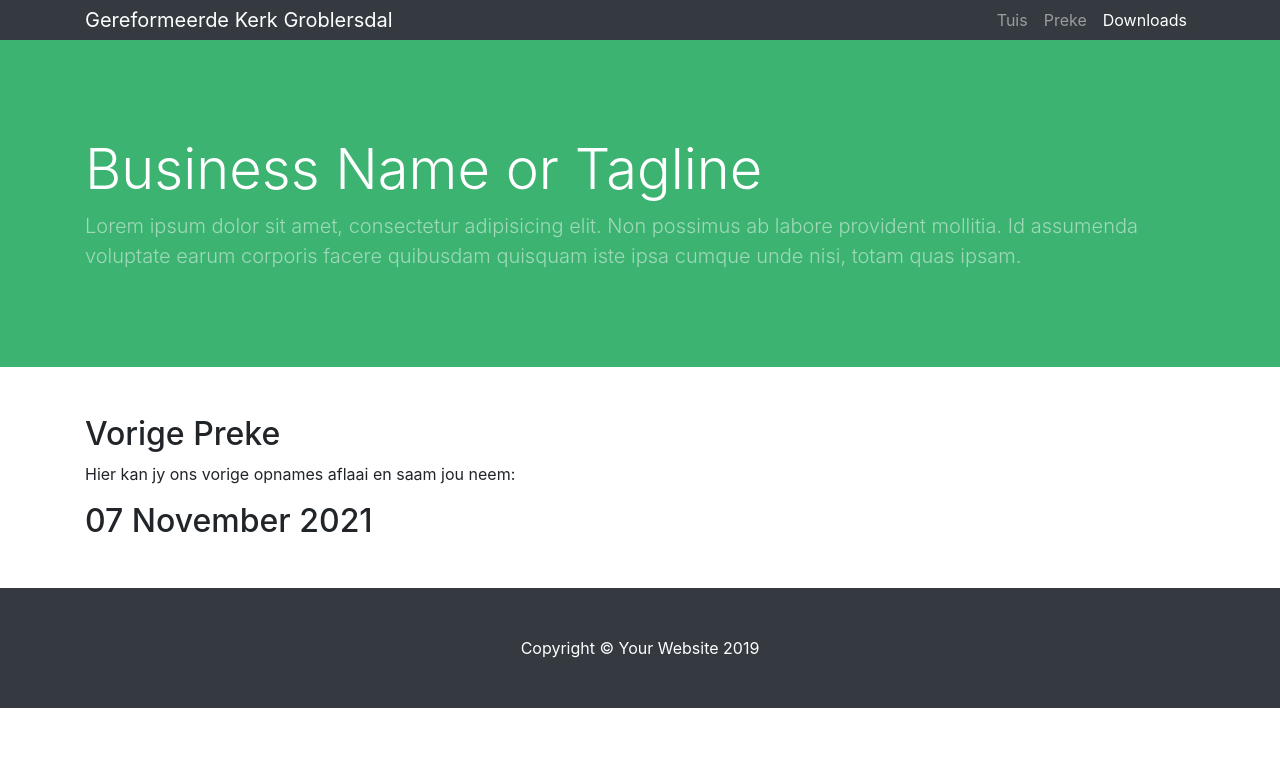
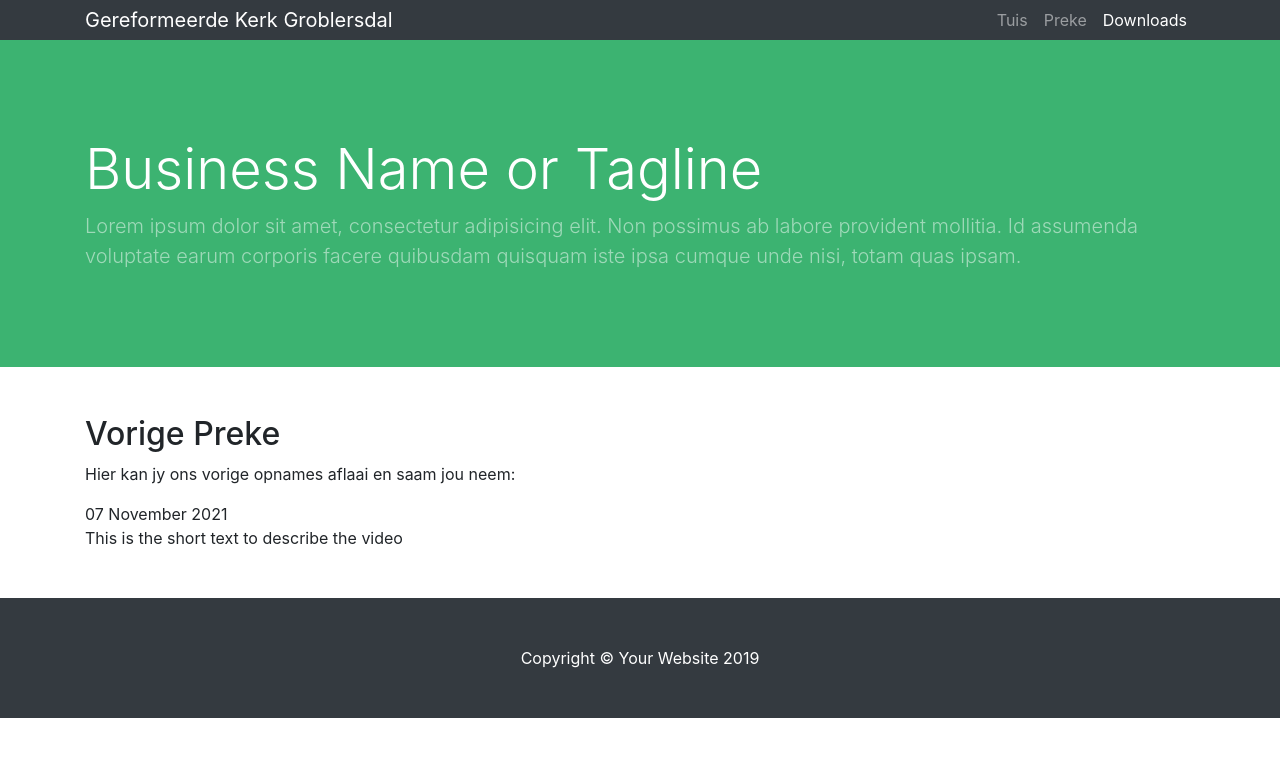
Before and after one commit to sharu725/business-frontpage, a Jekyll site: the page built from _pages/downloads.md, in a window 1280 px wide. Shown: the top 757 px of the page. Built offline with Jekyll 4.4.1, drawn with Linux system fonts in a browser that asks for light colours; comment, search, counter and statistics services are not loaded; our own code applies the rules of GitHub Pages for plain Markdown files.

Commit message:
Update downloads.md

```diff
--- a/_pages/downloads.md
+++ b/_pages/downloads.md
@@ -8,7 +8,6 @@ permalink: /downloads/
 Hier kan jy ons vorige opnames aflaai en saam jou neem:
 
 <div>
-<h2>07 November 2021</h2>
-<Title>
-<Description>
+<a>07 November 2021</a>
+<p>This is the short text to describe the video</p>
 </div>
```
